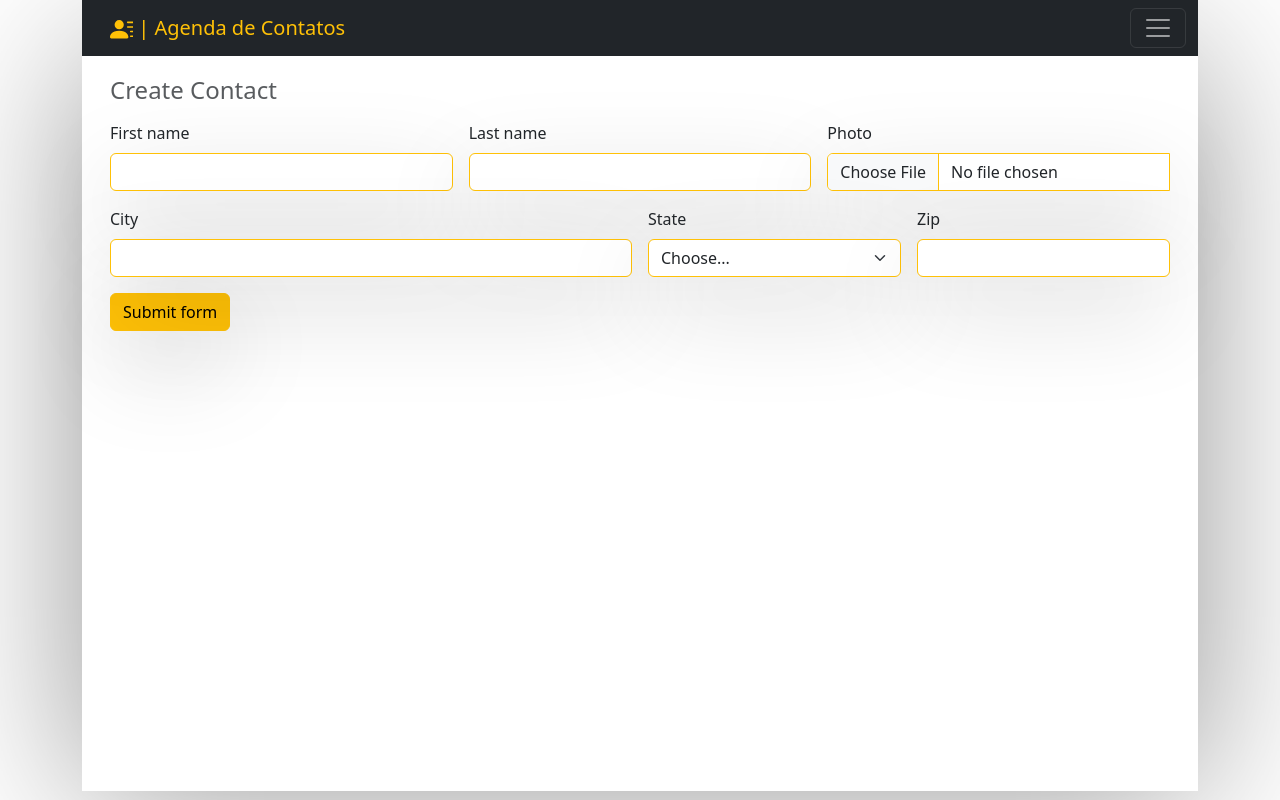
After one commit to savioomio/projeto-agenda-django, a Django app: page /contact/create/ in a window 1280 px wide. The commit adds this page. Run offline with Django 4.2, Linux system fonts and the light colour scheme; some libraries are stand-ins or nearby versions.

Commit message:
adicionado template de forms para criar contatos

```diff
--- a/base_templates/global/base.html
+++ b/base_templates/global/base.html
@@ -7,7 +7,7 @@
 <body>
   <div class="container">
     {% include "global/partials/header.html" %} <!-- Menu do site -->
-    <main class="w-100 d-flex justify-content-center align-items-center h-auto min-vh-91 shadow-big">
+    <main class="w-100 d-flex justify-content-center h-auto min-vh-91 shadow-big">
       {% block corpo %} <!-- body do site --> {% endblock corpo %}
       {% include "global/partials/_paginator.html" %}
     </main>
--- a/base_templates/global/partials/header.html
+++ b/base_templates/global/partials/header.html
@@ -16,7 +16,7 @@
         <div class="offcanvas-body">
           <ul class="navbar-nav justify-content-end flex-grow-1 pe-3">
             <li class="nav-item">
-              <a class="nav-link active" aria-current="page" href="#">Home</a>
+              <a class="nav-link active" aria-current="page" href=" {% url "contact:create" %} ">Create Contact</a>
             </li>
             <li class="nav-item mb-3">
               <a class="nav-link active" href="#">Link</a>
--- /dev/null
+++ b/contact/templates/contact/create.html
@@ -0,0 +1,60 @@
+{% extends "global/base.html" %}
+
+{% block corpo %}
+
+<div class="container m-3 ">
+    <h2 class="mb-3 fs-4 form-text">Create Contact</h2>
+    <form class="row g-3 needs-validation" action="" method="POST" enctype="multipart/form-data"  novalidate>
+        {% csrf_token %}
+        <div class="col-md-4 position-relative">
+          <label for="validationTooltip01" class="form-label">First name</label>
+          <input type="text" class="form-control border-1 border-warning shadow-lg" name="first_name" id="validationTooltip01" required>
+          <div class="valid-tooltip">
+            Looks good!
+          </div>
+        </div>
+        <div class="col-md-4 position-relative">
+          <label for="validationTooltip02" class="form-label">Last name</label>
+          <input type="text" class="form-control border-1 border-warning shadow-lg" id="validationTooltip02" required>
+          <div class="valid-tooltip">
+            Looks good!
+          </div>
+        </div>
+        <div class="col-md-4 position-relative">
+            <label for="validationTooltipUsername" class="form-label">Photo</label>
+            <div class="input-group">
+                <input type="file" class="form-control border-1 border-warning shadow-lg" aria-label="file example" required>
+                <div class="invalid-feedback">Example invalid form file feedback</div>
+            </div>
+        </div>
+        <div class="col-md-6 position-relative">
+          <label for="validationTooltip03" class="form-label">City</label>
+          <input type="text" class="form-control border-1 border-warning shadow-lg" id="validationTooltip03" required>
+          <div class="invalid-tooltip">
+            Please provide a valid city.
+          </div>
+        </div>
+        <div class="col-md-3 position-relative">
+          <label for="validationTooltip04" class="form-label">State</label>
+          <select class="form-select border-1 border-warning shadow-lg" id="validationTooltip04" required>
+            <option selected disabled value="">Choose...</option>
+            <option>...</option>
+          </select>
+          <div class="invalid-tooltip">
+            Please select a valid state.
+          </div>
+        </div>
+        <div class="col-md-3 position-relative">
+          <label for="validationTooltip05" class="form-label">Zip</label>
+          <input type="text" class="form-control border-1 border-warning shadow-lg" id="validationTooltip05" required>
+          <div class="invalid-tooltip">
+            Please provide a valid zip.
+          </div>
+        </div>
+        <div class="col-12">
+          <button class="btn btn-warning shadow-lg" type="submit">Submit form</button>
+        </div>
+      </form>
+</div>
+
+{% endblock corpo %}
--- a/contact/templates/contact/index.html
+++ b/contact/templates/contact/index.html
@@ -59,12 +59,12 @@
       </div>
 </div>
 {% endif %}
-<script src="https://code.jquery.com/jquery-3.6.0.min.js"></script>
-<script>
+{% comment %}<script src="https://code.jquery.com/jquery-3.6.0.min.js"></script>
+ <script>
     const inputSearch = document.getElementById("search")
     inputSearch.addEventListener("change",(e)=>{
         console.log("oi")
     })
     console.log(inputSearch)
-</script>
+</script> {% endcomment %}
 {% endblock corpo %}
--- a/contact/urls.py
+++ b/contact/urls.py
@@ -9,7 +9,7 @@ urlpatterns = [
     path('contact/<int:contact_id>/detail/', views.contact, name='contact'),
     # path('contact/<int:contact_id>/update/', views.contact, name='contact'),
     # path('contact/<int:contact_id>/delete/', views.contact, name='contact'),
-    # path('contact/create/', views.contact, name='contact'),
+    path('contact/create/', views.create, name='create'),
 
     path('search/', views.search, name='search'),
     path('', views.index, name='index'),
--- a/contact/views/__init__.py
+++ b/contact/views/__init__.py
@@ -1 +1,2 @@
 from .contact_views import *
+from .contact_forms import *
--- /dev/null
+++ b/contact/views/contact_forms.py
@@ -0,0 +1,14 @@
+from django.shortcuts import get_object_or_404, render, redirect
+from contact.models import Contact
+
+def create(request):
+
+    context = {
+
+    }
+
+    return render(
+        request,
+        'contact/create.html',
+        context
+    )
```
Also changed, not shown: contact/templates/contact/search_results.html (deleted, +0 -21 lines).
